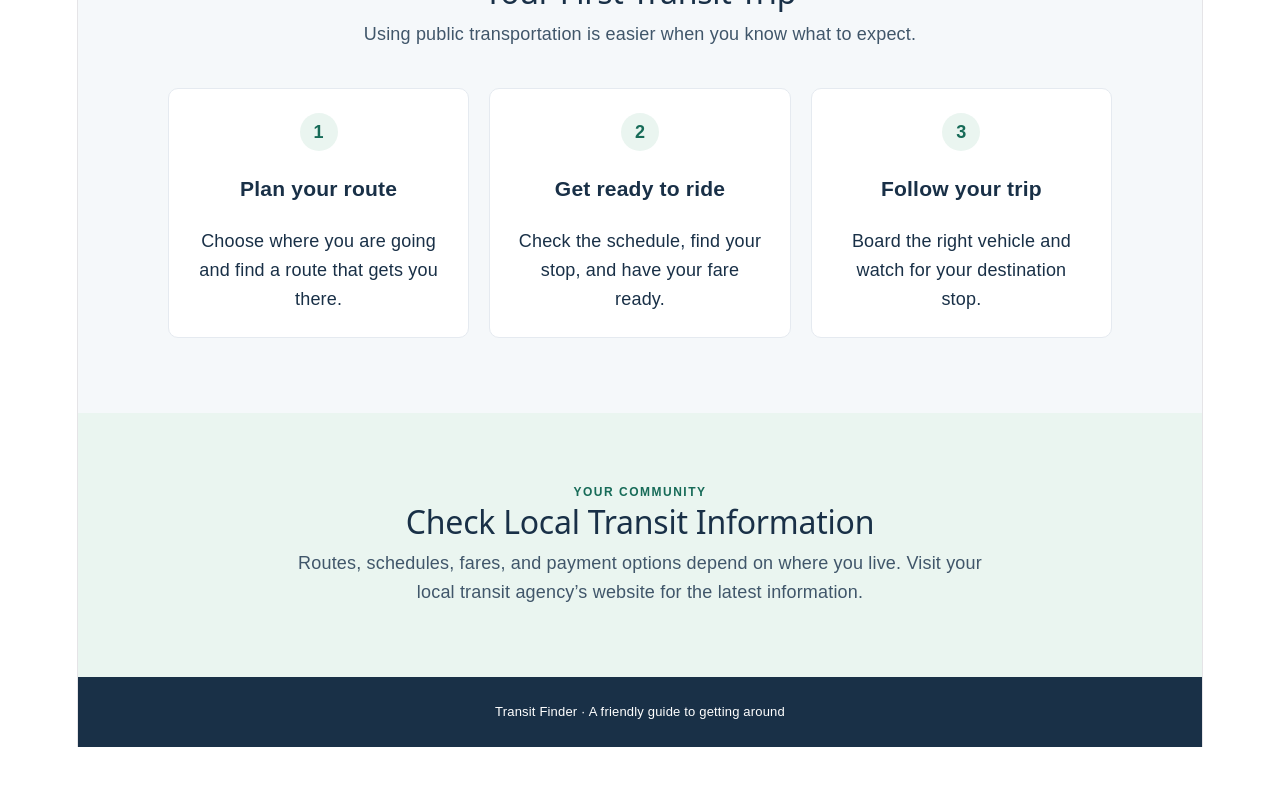
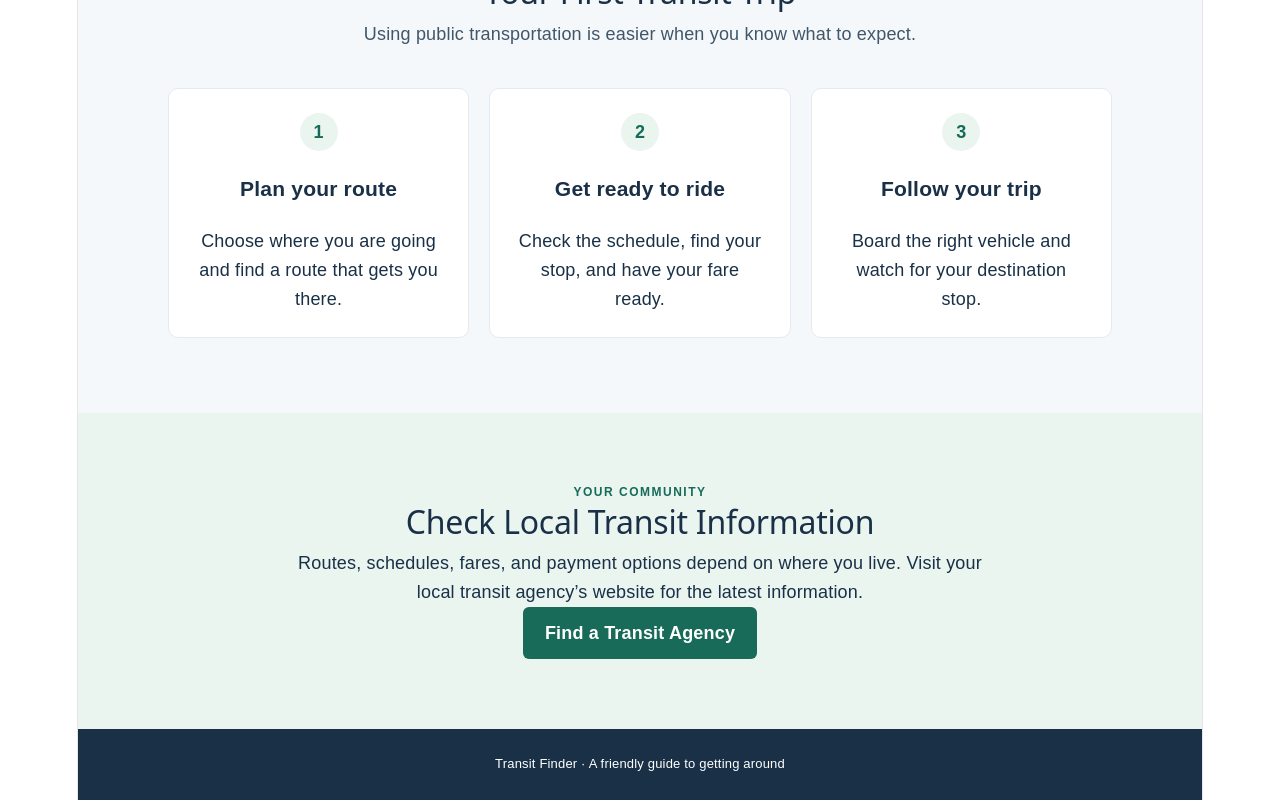
Before and after one commit to rhasty2004/4140Group2Project, a React (Vite) app in the folder bus-website/: page / in a window 1280 px wide. Shown: the part 1284-2084 px from the top of the page. Before the commit the page ends 2031 px from the top, so only its background shows below. Built offline with nearby package versions, Linux system fonts and the light colour scheme.

Commit message:
resource button

```diff
--- a/bus-website/src/App.jsx
+++ b/bus-website/src/App.jsx
@@ -213,6 +213,15 @@ function HomePage() {
       Routes, schedules, fares, and payment options depend on where you live.
       Visit your local transit agency’s website for the latest information.
     </p>
+
+    <a
+      className="button primary"
+      href="https://www.apta.com/membership/our-members/transit-agencies/"
+      target="_blank"
+      rel="noreferrer"
+    >
+      Find a Transit Agency
+    </a>
   </div>
 </section>
       </main>
```
Lines whose indentation alone changed are shown as unchanged.
